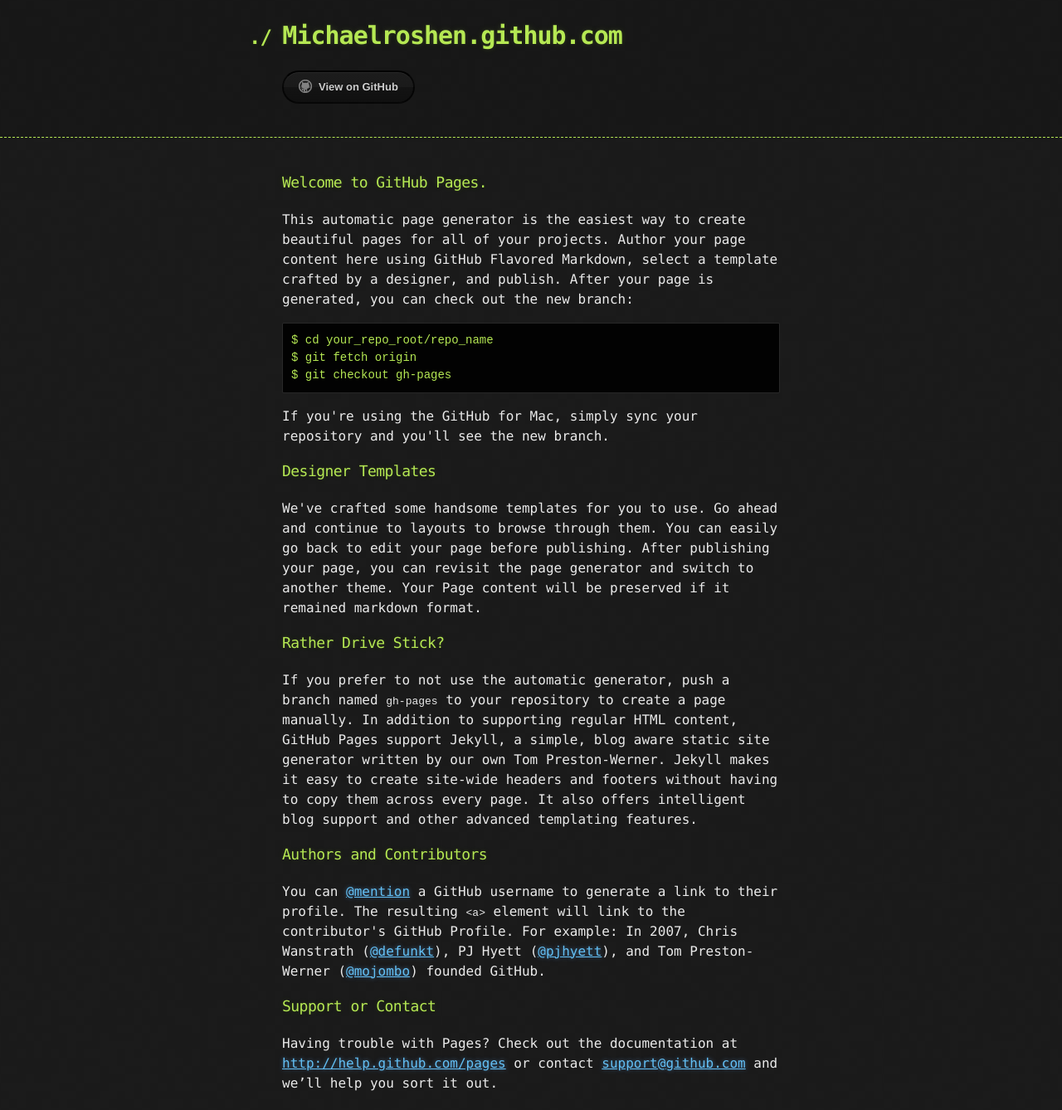
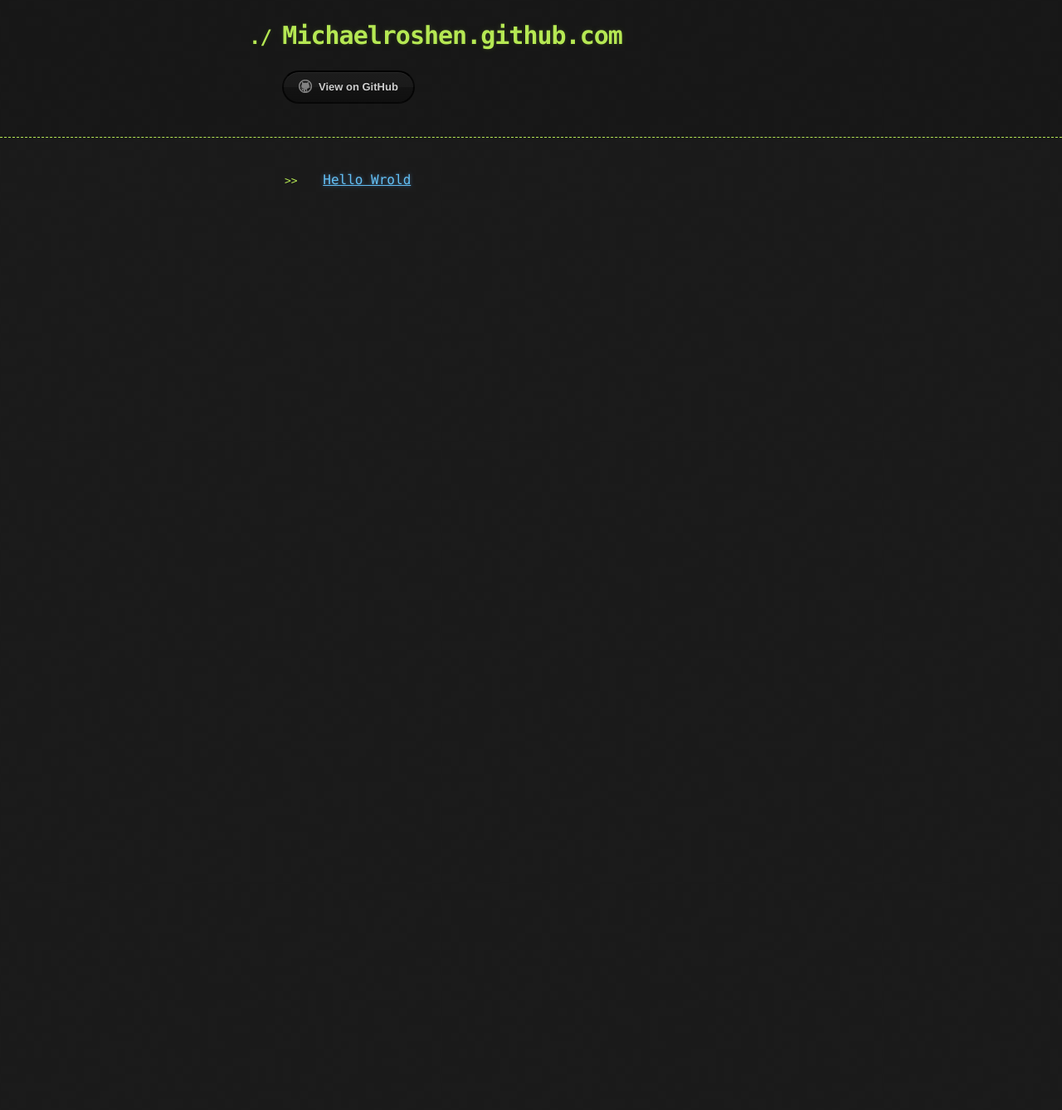
Before and after one commit to MichaelRoshen/michaelroshen.github.com, a Jekyll site: the page built from index.html, in a window 1280 px wide. Shown: the whole page at 83% size. Built offline with Jekyll 4.4.1, drawn with Linux system fonts in a browser that asks for light colours; after the commit the page ends 900 px from its top, so only the background shows below that.

Commit message:
Update index.html

```diff
--- a/index.html
+++ b/index.html
@@ -1,65 +1,13 @@
-<!DOCTYPE html>
-<html>
-  <head>
-    <meta charset='utf-8'>
-    <meta http-equiv="X-UA-Compatible" content="chrome=1">
+---
+layout: default
+title: Michael Roshen's Blogs
+---
 
-    <link rel="stylesheet" type="text/css" href="stylesheets/stylesheet.css" media="screen" />
-    <link rel="stylesheet" type="text/css" href="stylesheets/pygment_trac.css" media="screen" />
-    <link rel="stylesheet" type="text/css" href="stylesheets/print.css" media="print" />
-
-    <title>Michaelroshen.github.com by MichaelRoshen</title>
-  </head>
-
-  <body>
-
-    <header>
-      <div class="container">
-        <h1>Michaelroshen.github.com</h1>
-        <h2></h2>
-
-        <section id="downloads">
-          <a href="https://github.com/MichaelRoshen" class="btn btn-github"><span class="icon"></span>View on GitHub</a>
-        </section>
-      </div>
-    </header>
-
-    <div class="container">
-      <section id="main_content">
-        <h3>
-<a name="welcome-to-github-pages" class="anchor" href="#welcome-to-github-pages"><span class="octicon octicon-link"></span></a>Welcome to GitHub Pages.</h3>
-
-<p>This automatic page generator is the easiest way to create beautiful pages for all of your projects. Author your page content here using GitHub Flavored Markdown, select a template crafted by a designer, and publish. After your page is generated, you can check out the new branch:</p>
-
-<pre><code>$ cd your_repo_root/repo_name
-$ git fetch origin
-$ git checkout gh-pages
-</code></pre>
-
-<p>If you're using the GitHub for Mac, simply sync your repository and you'll see the new branch.</p>
-
-<h3>
-<a name="designer-templates" class="anchor" href="#designer-templates"><span class="octicon octicon-link"></span></a>Designer Templates</h3>
-
-<p>We've crafted some handsome templates for you to use. Go ahead and continue to layouts to browse through them. You can easily go back to edit your page before publishing. After publishing your page, you can revisit the page generator and switch to another theme. Your Page content will be preserved if it remained markdown format.</p>
-
-<h3>
-<a name="rather-drive-stick" class="anchor" href="#rather-drive-stick"><span class="octicon octicon-link"></span></a>Rather Drive Stick?</h3>
-
-<p>If you prefer to not use the automatic generator, push a branch named <code>gh-pages</code> to your repository to create a page manually. In addition to supporting regular HTML content, GitHub Pages support Jekyll, a simple, blog aware static site generator written by our own Tom Preston-Werner. Jekyll makes it easy to create site-wide headers and footers without having to copy them across every page. It also offers intelligent blog support and other advanced templating features.</p>
-
-<h3>
-<a name="authors-and-contributors" class="anchor" href="#authors-and-contributors"><span class="octicon octicon-link"></span></a>Authors and Contributors</h3>
-
-<p>You can <a href="https://github.com/blog/821" class="user-mention">@mention</a> a GitHub username to generate a link to their profile. The resulting <code>&lt;a&gt;</code> element will link to the contributor's GitHub Profile. For example: In 2007, Chris Wanstrath (<a href="https://github.com/defunkt" class="user-mention">@defunkt</a>), PJ Hyett (<a href="https://github.com/pjhyett" class="user-mention">@pjhyett</a>), and Tom Preston-Werner (<a href="https://github.com/mojombo" class="user-mention">@mojombo</a>) founded GitHub.</p>
-
-<h3>
-<a name="support-or-contact" class="anchor" href="#support-or-contact"><span class="octicon octicon-link"></span></a>Support or Contact</h3>
-
-<p>Having trouble with Pages? Check out the documentation at <a href="http://help.github.com/pages">http://help.github.com/pages</a> or contact <a href="mailto:support@github.com">support@github.com</a> and we’ll help you sort it out.</p>
-      </section>
-    </div>
-
-
-  </body>
-</html>
+<ul>
+  {% for post in site.posts %}
+    <li>
+      <a href="{{ post.url }}">{{ post.title }}</a>
+      <p>{{ post.excerpt }}</p>
+    </li>
+  {% endfor %}
+</ul>
```
